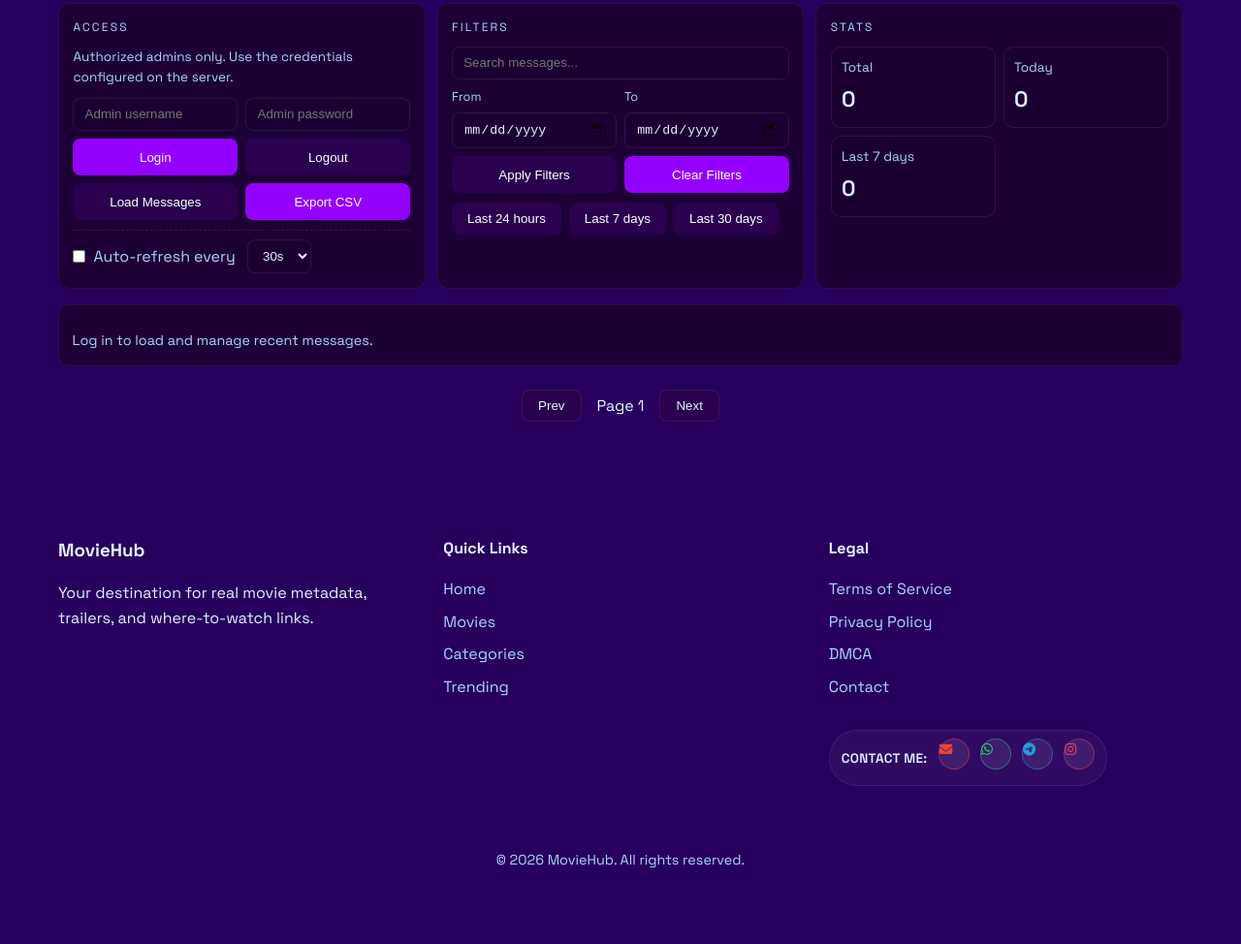
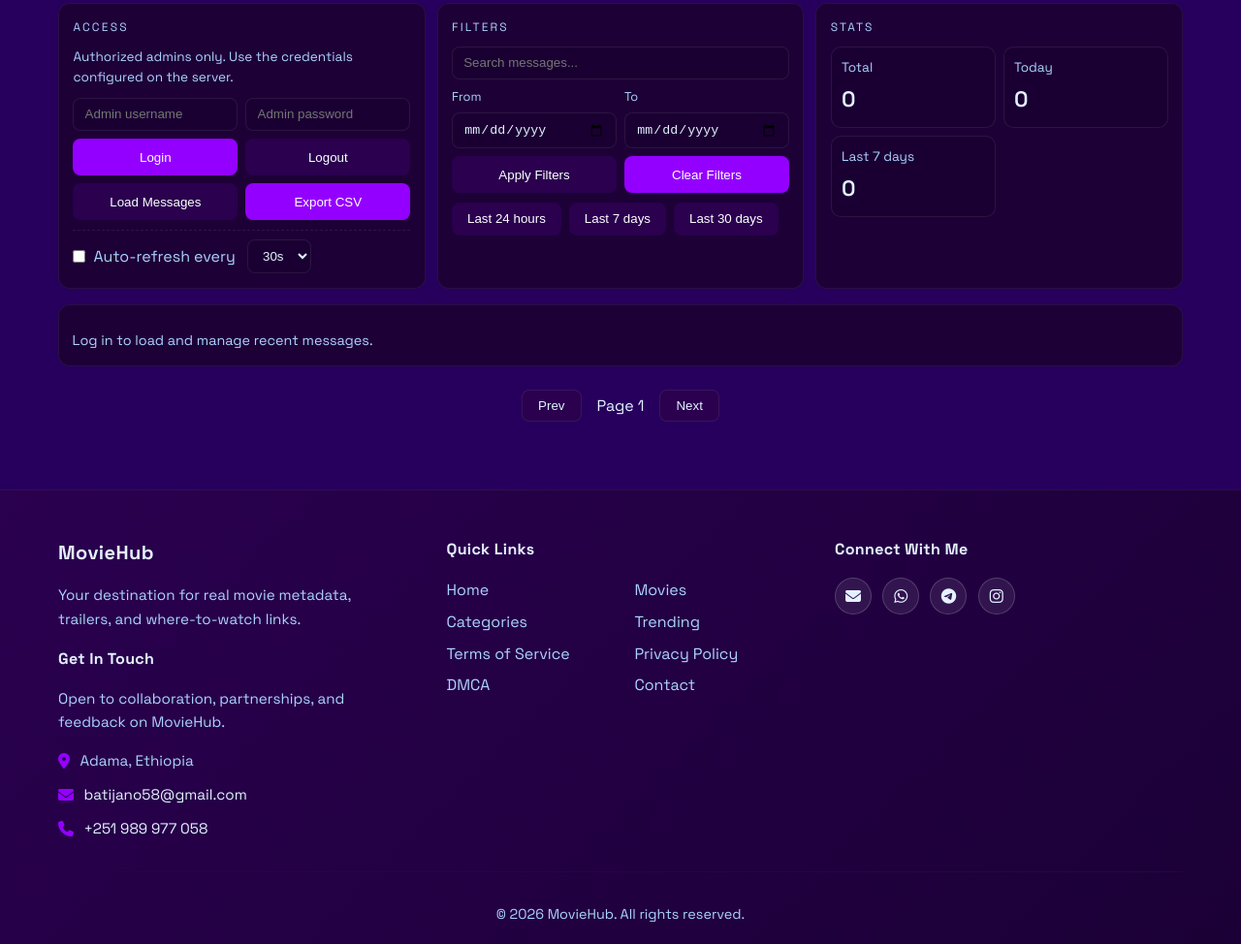
Before and after one commit to bati58/MovieHub, a plain HTML site: page frontend/index.html in a window 1280 px wide. Shown: the part 4099-5073 px from the top of the page at 97% size. Before the commit the page ends 5014 px from the top, so only its background shows below. Drawn offline with nearby package versions, Linux system fonts and the light colour scheme; no server answers.

Commit message:
Revise footer layout and branding

```diff
--- a/frontend/index.html
+++ b/frontend/index.html
@@ -373,31 +373,45 @@
     <footer class="footer" id="footer">
         <div class="container">
             <div class="footer-content">
-                <div class="footer-section">
-                    <h3>MovieHub</h3>
-                    <p>Your destination for real movie metadata, trailers, and where-to-watch links.</p>
+                <div class="footer-section footer-touch">
+                    <h3 class="footer-brand-title">MovieHub</h3>
+                    <p class="footer-note">Your destination for real movie metadata, trailers, and where-to-watch links.</p>
+                    <h4 class="footer-subtitle">Get In Touch</h4>
+                    <p class="footer-note footer-note-muted">Open to collaboration, partnerships, and feedback on MovieHub.</p>
+                    <ul class="footer-contact-list">
+                        <li>
+                            <i class="fas fa-location-dot"></i>
+                            <span>Adama, Ethiopia</span>
+                        </li>
+                        <li>
+                            <i class="fas fa-envelope"></i>
+                            <a href="https://mail.google.com/mail/?view=cm&fs=1&to=batijano58@gmail.com"
+                                target="_blank" rel="noopener noreferrer">batijano58@gmail.com</a>
+                        </li>
+                        <li>
+                            <i class="fas fa-phone"></i>
+                            <a href="tel:+251989977058">+251 989 977 058</a>
+                        </li>
+                    </ul>
                 </div>
-                <div class="footer-section">
+                <div class="footer-section footer-links">
                     <h4>Quick Links</h4>
+                    <div class="footer-link-grid">
                         <a href="#top">Home</a>
                         <a href="#catalog">Movies</a>
                         <a href="#categories">Categories</a>
                         <a href="#trending">Trending</a>
-                </div>
-                <div class="footer-section footer-legal">
-                    <h4>Legal</h4>
-                    <div class="footer-legal-content">
-                        <div class="footer-legal-links">
                         <a href="#terms">Terms of Service</a>
                         <a href="#privacy">Privacy Policy</a>
                         <a href="#dmca">DMCA</a>
                         <a href="#contact">Contact</a>
                     </div>
-                        <div class="footer-legal-social" aria-label="Contact links">
-                            <span class="footer-legal-label">Contact me:</span>
-
-                            <a class="social-link social-email" href="https://mail.google.com/mail/?view=cm&fs=1&to=batijano58@gmail.com" aria-label="Email" title="Email"
-                                target="_blank">
+                </div>
+                <div class="footer-section footer-connect">
+                    <h4>Connect With Me</h4>
+                    <div class="footer-social-row" aria-label="Contact links">
+                        <a class="social-link social-email" href="https://mail.google.com/mail/?view=cm&fs=1&to=batijano58@gmail.com"
+                            aria-label="Email" title="Email" target="_blank">
                             <i class="fas fa-envelope"></i>
                         </a>
                         <a class="social-link social-whatsapp" href="https://wa.me/251989977058" target="_blank"
@@ -412,7 +426,6 @@
                             target="_blank" rel="noopener noreferrer" aria-label="Instagram" title="Instagram">
                             <i class="fab fa-instagram"></i>
                         </a>
-                        </div>
                     </div>
                 </div>
             </div>
--- a/frontend/style.css
+++ b/frontend/style.css
@@ -553,34 +553,113 @@ body {
 
 /* Footer */
 .footer {
-    background: var(--secondary-color);
-    padding: 3rem 0 1rem;
+    background: linear-gradient(135deg, #2a004f 0%, #1b0036 100%);
+    padding: 3rem 0 1.2rem;
     margin-top: 2rem;
+    border-top: 1px solid rgba(255, 255, 255, 0.06);
 }
 
 .footer-content {
     display: grid;
-    grid-template-columns: repeat(auto-fit, minmax(250px, 1fr));
-    gap: 2rem;
+    grid-template-columns: repeat(auto-fit, minmax(230px, 1fr));
+    gap: 2.6rem;
     margin-bottom: 2rem;
+    align-items: start;
 }
 
 .footer-section h3,
 .footer-section h4 {
     color: var(--text-color);
     margin-bottom: 1rem;
-}
-
-.footer-section a {
-    display: block;
-    color: var(--text-secondary);
+    letter-spacing: 0.02em;
+}
+
+.footer-section h3 {
+    font-size: 1.25rem;
+}
+
+.footer-brand-title {
+    font-size: 1.5rem;
+    letter-spacing: 0.04em;
+}
+
+.footer-subtitle {
+    margin-top: 1rem;
+    margin-bottom: 0.65rem;
+    font-size: 1rem;
+    color: var(--text-color);
+}
+
+.footer-note {
+    color: var(--text-secondary);
+    font-size: 0.95rem;
+    max-width: 320px;
+    margin-bottom: 0.9rem;
+}
+
+.footer-note-muted {
+    margin-bottom: 1rem;
+}
+
+.footer-contact-list {
+    list-style: none;
+    padding: 0;
+    margin: 0;
+    display: grid;
+    gap: 0.65rem;
+}
+
+.footer-contact-list li {
+    display: flex;
+    align-items: center;
+    gap: 0.65rem;
+    color: var(--text-secondary);
+    font-size: 0.95rem;
+}
+
+.footer-contact-list i {
+    color: var(--primary-color);
+    font-size: 1rem;
+}
+
+.footer-contact-list a {
+    color: var(--text-color);
     text-decoration: none;
-    margin-bottom: 0.5rem;
+}
+
+.footer-contact-list a:hover {
+    color: var(--accent-color);
+}
+
+.footer-link-grid {
+    display: grid;
+    grid-template-columns: repeat(2, minmax(120px, 1fr));
+    gap: 0.45rem 1.8rem;
+}
+
+.footer-link-grid a {
+    color: var(--text-secondary);
+    text-decoration: none;
     transition: color 0.3s;
 }
 
-.footer-section a:hover {
-    color: var(--text-color);
+.footer-link-grid a:hover {
+    color: var(--text-color);
+}
+
+.footer-social-row {
+    display: flex;
+    align-items: center;
+    gap: 0.7rem;
+    flex-wrap: wrap;
+    margin-top: 0.4rem;
+}
+
+.footer-social-row .social-link {
+    width: 38px;
+    height: 38px;
+    background: rgba(255, 255, 255, 0.08);
+    border-color: rgba(255, 255, 255, 0.18);
 }
 
 .footer-bottom {
@@ -701,6 +780,10 @@ body {
     .footer-legal-social {
         width: 100%;
         justify-content: flex-start;
+    }
+
+    .footer-link-grid {
+        grid-template-columns: 1fr;
     }
 }
 
```
Lines whose indentation alone changed are shown as unchanged.
